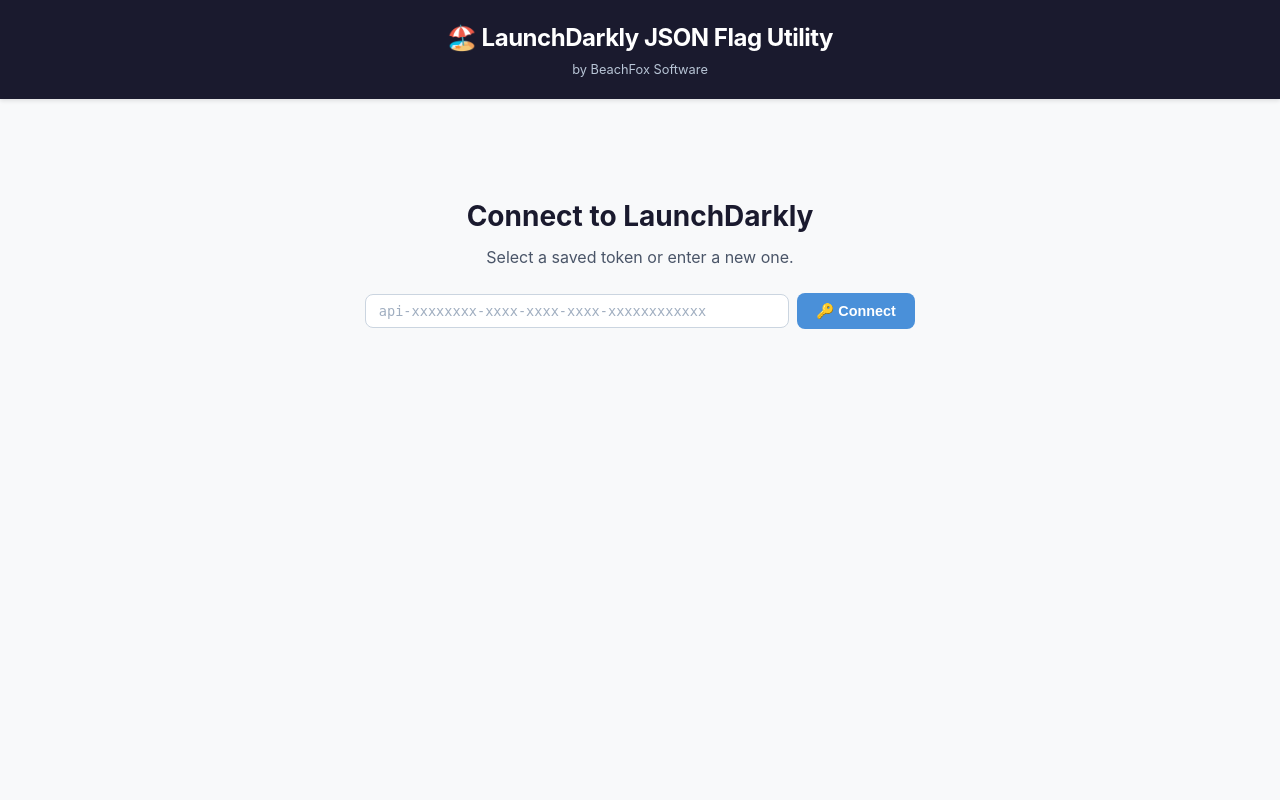
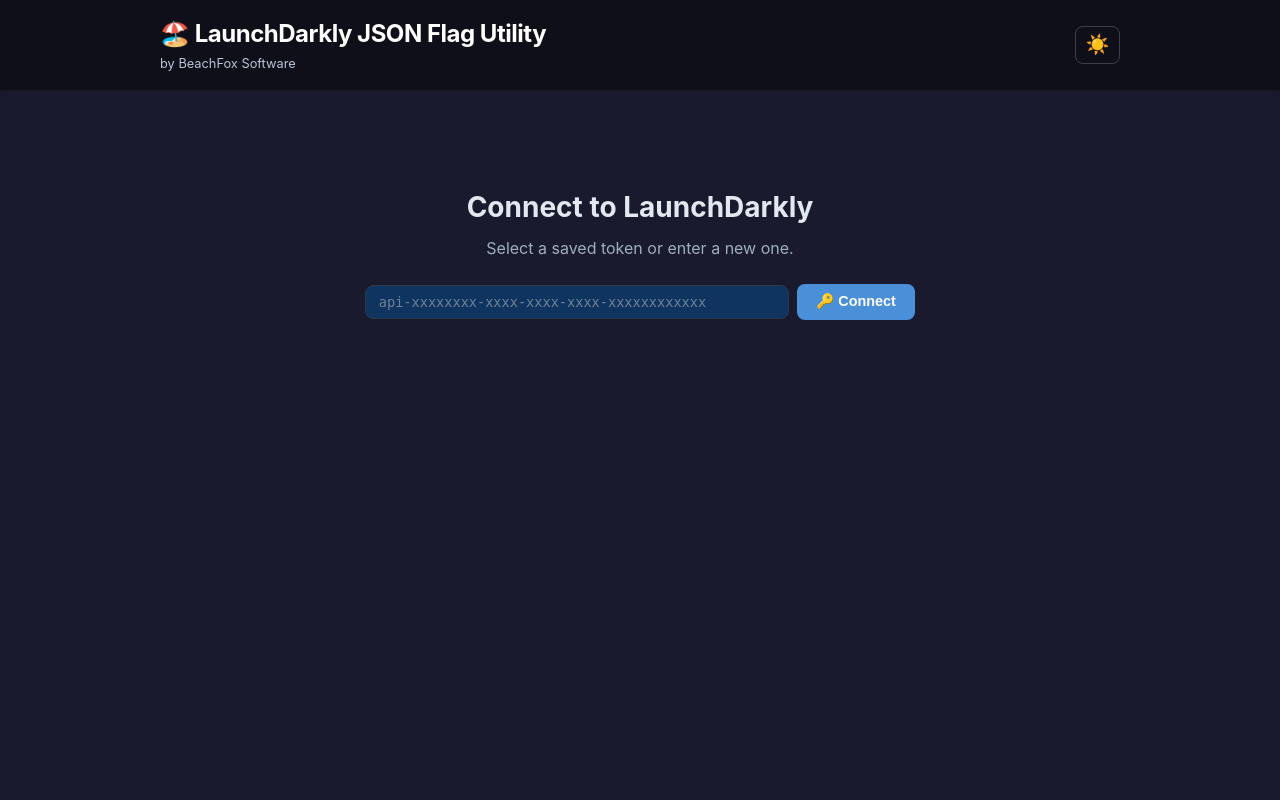
Before and after one commit to bradbunce/launchdarkly-json-flag-utility, a FastAPI app: page / in a window 1280 px wide. Run offline with FastAPI, Linux system fonts and the light colour scheme; some libraries are stand-ins or nearby versions.

Commit message:
Add dark/light mode toggle with dark as default
- CSS custom properties for theming
- Toggle button in header (☀️/🌙)
- Theme preference saved to localStorage
- Dark mode default, matching BeachFox brand navy palette
- No flash on load — theme applied before render

```diff
--- a/web/static/style.css
+++ b/web/static/style.css
@@ -3,6 +3,53 @@
    LaunchDarkly JSON Flag Utility
    =========================== */
 
+/* Theme Variables */
+:root,
+[data-theme="dark"] {
+    --bg-primary: #1a1a2e;
+    --bg-secondary: #16213e;
+    --bg-card: #16213e;
+    --bg-input: #0f3460;
+    --bg-hover: #0f3460;
+    --border-color: #2d3748;
+    --border-focus: #4a90d9;
+    --text-primary: #e2e8f0;
+    --text-secondary: #a0aec0;
+    --text-muted: #718096;
+    --text-code: #a0c4ff;
+    --header-bg: #0f0f1a;
+    --accent: #4a90d9;
+    --accent-hover: #357abd;
+    --success: #10b981;
+    --error: #ef4444;
+    --warning: #d97706;
+    --shadow: rgba(0, 0, 0, 0.3);
+    --shadow-hover: rgba(0, 0, 0, 0.4);
+}
+
+[data-theme="light"] {
+    --bg-primary: #f8f9fa;
+    --bg-secondary: #ffffff;
+    --bg-card: #ffffff;
+    --bg-input: #ffffff;
+    --bg-hover: #f1f5f9;
+    --border-color: #e2e8f0;
+    --border-focus: #4a90d9;
+    --text-primary: #1a1a2e;
+    --text-secondary: #4a5568;
+    --text-muted: #a0aec0;
+    --text-code: #4a5568;
+    --header-bg: #1a1a2e;
+    --accent: #4a90d9;
+    --accent-hover: #357abd;
+    --success: #10b981;
+    --error: #ef4444;
+    --warning: #d97706;
+    --shadow: rgba(0, 0, 0, 0.06);
+    --shadow-hover: rgba(0, 0, 0, 0.1);
+}
+
+/* Base */
 * {
     margin: 0;
     padding: 0;
@@ -11,27 +58,59 @@
 
 body {
     font-family: -apple-system, BlinkMacSystemFont, 'Segoe UI', Roboto, Oxygen, Ubuntu, Cantarell, sans-serif;
-    background: #f8f9fa;
-    color: #1a1a2e;
+    background: var(--bg-primary);
+    color: var(--text-primary);
     min-height: 100vh;
     line-height: 1.5;
+    transition: background-color 0.2s ease, color 0.2s ease;
 }
 
+/* Header */
 header {
-    background-color: #1a1a2e;
+    background-color: var(--header-bg);
     color: #ffffff;
-    padding: 1.25rem 2rem;
-    box-shadow: 0 2px 4px rgba(0, 0, 0, 0.1);
+    padding: 1rem 2rem;
+    box-shadow: 0 2px 4px rgba(0, 0, 0, 0.2);
+}
+
+.header-content {
+    display: flex;
+    align-items: center;
+    justify-content: space-between;
+    max-width: 960px;
+    margin: 0 auto;
 }
 
 header h1 {
     font-size: 1.5rem;
     font-weight: 700;
     letter-spacing: -0.02em;
-    text-align: center;
     color: #ffffff;
 }
 
+.header-subtitle {
+    color: #b8c5d6;
+    font-size: 0.8rem;
+    margin-top: 0.15rem;
+    font-weight: 400;
+}
+
+.theme-toggle {
+    background: transparent;
+    border: 1px solid rgba(255, 255, 255, 0.2);
+    border-radius: 8px;
+    padding: 0.4rem 0.6rem;
+    font-size: 1.2rem;
+    cursor: pointer;
+    transition: border-color 0.2s ease, background-color 0.2s ease;
+}
+
+.theme-toggle:hover {
+    border-color: rgba(255, 255, 255, 0.5);
+    background: rgba(255, 255, 255, 0.1);
+}
+
+/* Main */
 main {
     max-width: 960px;
     margin: 0 auto;
@@ -359,15 +437,15 @@
 
 .token-input-group label {
     font-weight: 600;
-    color: #4a5568;
+    color: var(--text-secondary);
     white-space: nowrap;
 }
 
 .token-input {
     flex: 1;
-    background: #ffffff;
-    color: #1a1a2e;
-    border: 1px solid #cbd5e0;
+    background: var(--bg-input);
+    color: var(--text-primary);
+    border: 1px solid var(--border-color);
     border-radius: 8px;
     padding: 0.5rem 0.8rem;
     font-family: 'SF Mono', 'Fira Code', monospace;
@@ -376,20 +454,20 @@
 
 .token-input:focus {
     outline: none;
-    border-color: #4a90d9;
+    border-color: var(--border-focus);
     box-shadow: 0 0 0 3px rgba(74, 144, 217, 0.15);
 }
 
 .token-input::placeholder {
-    color: #a0aec0;
+    color: var(--text-muted);
 }
 
 .token-display {
-    background: #f1f5f9;
+    background: var(--bg-hover);
     padding: 0.4rem 0.8rem;
     border-radius: 6px;
     font-size: 0.85rem;
-    color: #4a5568;
+    color: var(--text-code);
     font-family: 'SF Mono', 'Fira Code', monospace;
 }
 
@@ -400,14 +478,14 @@
 }
 
 .token-prompt h2 {
-    color: #1a1a2e;
+    color: var(--text-primary);
     font-size: 1.75rem;
     font-weight: 700;
     margin-bottom: 0.5rem;
 }
 
 .token-prompt p {
-    color: #4a5568;
+    color: var(--text-secondary);
     margin-bottom: 1.5rem;
 }
 
@@ -534,13 +612,3 @@
         transform: rotate(360deg);
     }
 }
-
-
-/* Header subtitle */
-.header-subtitle {
-    text-align: center;
-    color: #b8c5d6;
-    font-size: 0.8rem;
-    margin-top: 0.25rem;
-    font-weight: 400;
-}
--- a/web/templates/dashboard.html
+++ b/web/templates/dashboard.html
@@ -1,5 +1,5 @@
 <!DOCTYPE html>
-<html lang="en">
+<html lang="en" data-theme="dark">
 
 <head>
     <meta charset="UTF-8">
@@ -7,12 +7,24 @@
     <title>LaunchDarkly JSON Flag Utility</title>
     <link rel="stylesheet" href="/static/style.css">
     <script src="https://unpkg.com/htmx.org@2.0.4"></script>
+    <script>
+        // Apply saved theme immediately to prevent flash
+        (function () {
+            const theme = localStorage.getItem('ld_theme') || 'dark';
+            document.documentElement.setAttribute('data-theme', theme);
+        })();
+    </script>
 </head>
 
 <body>
     <header>
-        <h1>🏖️ LaunchDarkly JSON Flag Utility</h1>
-        <p class="header-subtitle">by BeachFox Software</p>
+        <div class="header-content">
+            <div>
+                <h1>🏖️ LaunchDarkly JSON Flag Utility</h1>
+                <p class="header-subtitle">by BeachFox Software</p>
+            </div>
+            <button class="theme-toggle" id="theme-toggle" title="Toggle light/dark mode">🌙</button>
+        </div>
     </header>
 
     <main>
@@ -20,6 +32,23 @@
     </main>
 
     <script>
+        // Theme toggle
+        function setTheme(theme) {
+            document.documentElement.setAttribute('data-theme', theme);
+            localStorage.setItem('ld_theme', theme);
+            document.getElementById('theme-toggle').textContent = theme === 'dark' ? '☀️' : '🌙';
+        }
+
+        document.getElementById('theme-toggle').addEventListener('click', function () {
+            const current = document.documentElement.getAttribute('data-theme');
+            setTheme(current === 'dark' ? 'light' : 'dark');
+        });
+
+        // Set initial toggle icon
+        const currentTheme = localStorage.getItem('ld_theme') || 'dark';
+        document.getElementById('theme-toggle').textContent = currentTheme === 'dark' ? '☀️' : '🌙';
+
+        // Token management
         function getSavedTokens() {
             const tokens = localStorage.getItem('ld_saved_tokens');
             return tokens ? JSON.parse(tokens) : [];
@@ -27,7 +56,6 @@
 
         function saveToken(token) {
             const tokens = getSavedTokens();
-            // Store masked version for display, full token for use
             const existing = tokens.find(t => t.key === token);
             if (!existing) {
                 const masked = token.length > 12
@@ -43,12 +71,6 @@
             let tokens = getSavedTokens();
             tokens = tokens.filter(t => t.key !== token);
             localStorage.setItem('ld_saved_tokens', JSON.stringify(tokens));
-        }
-
-        function maskToken(token) {
-            return token.length > 12
-                ? token.slice(0, 8) + '...' + token.slice(-4)
-                : token;
         }
 
         function showConnectScreen() {
@@ -113,7 +135,6 @@
         document.addEventListener('DOMContentLoaded', function () {
             const activeToken = localStorage.getItem('ld_api_key');
             if (activeToken) {
-                // Show loading state while connecting
                 document.getElementById('app-container').innerHTML = `
                     <div class="loading-state">
                         <div class="spinner"></div>
@@ -140,7 +161,7 @@
             }
         });
 
-        // Handle disconnect — clear active token and show connect screen
+        // Handle disconnect
         document.body.addEventListener('click', function (event) {
             if (event.target.id === 'disconnect-btn') {
                 localStorage.removeItem('ld_api_key');
```
Also changed, not shown: other parts of web/static/style.css (+63 -64 lines).
